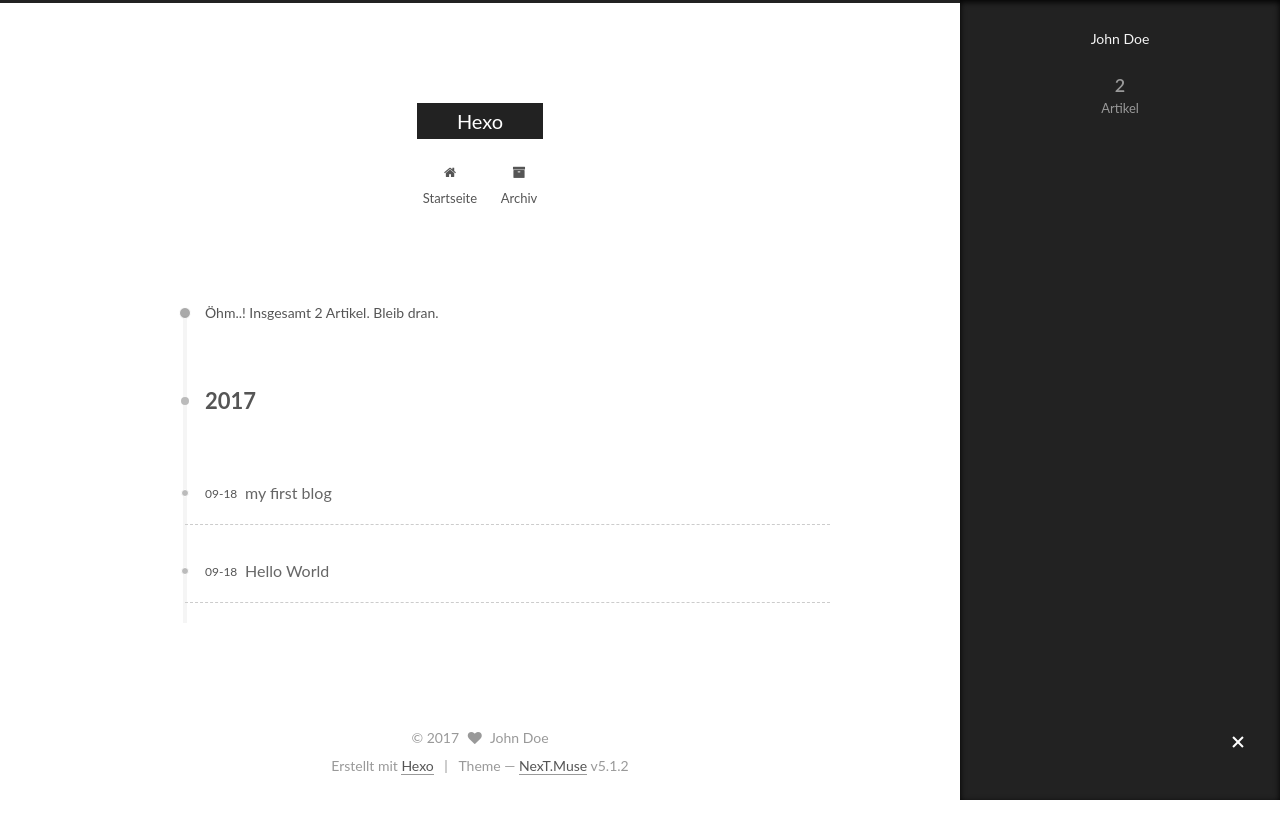
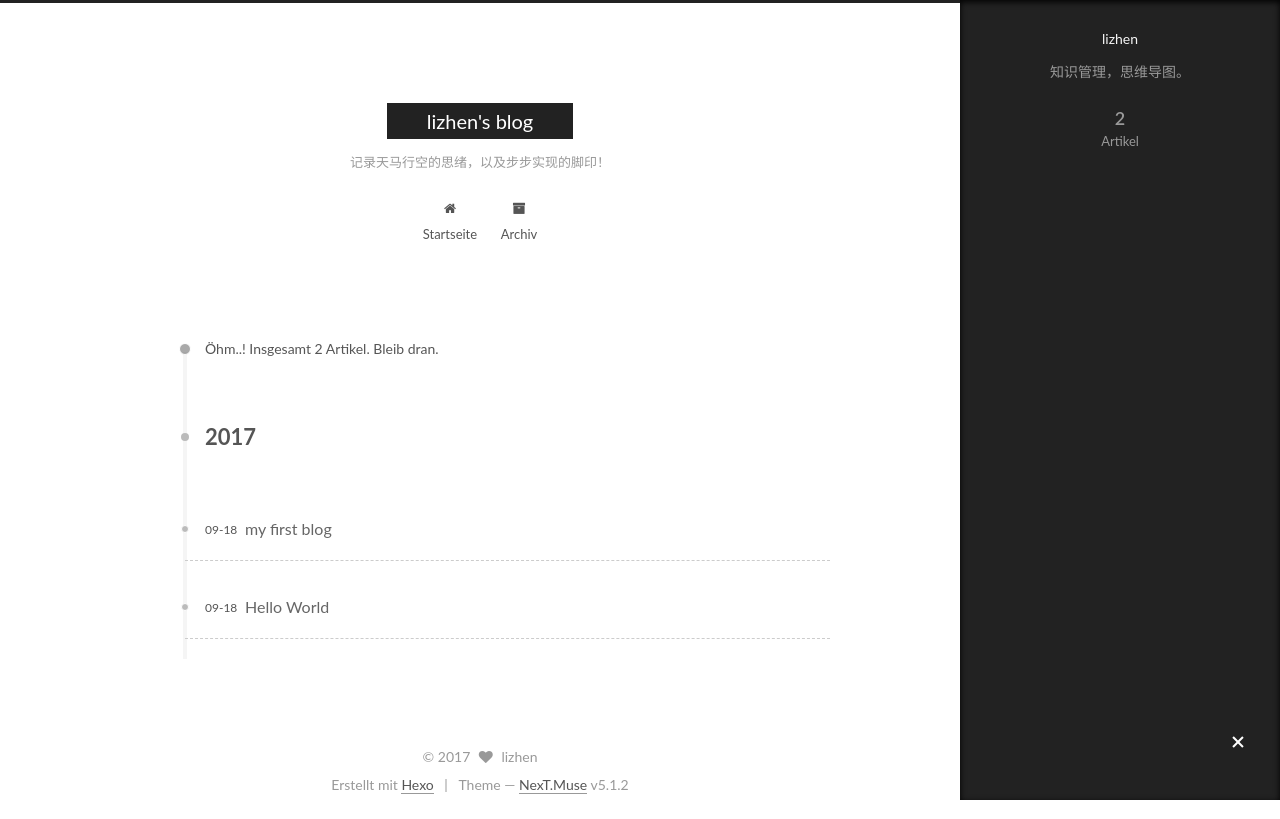
Before and after one commit to lizhen-buaa/lizhen-buaa.github.io, a plain HTML site: page archives/index.html in a window 1280 px wide. Both pictures are taken after a click on the element 1238 px from the left and 743 px from the top of the page. Drawn offline with Linux system fonts and the light colour scheme.

Commit message:
Site updated: 2017-09-19 10:43:21

```diff
--- a/archives/index.html
+++ b/archives/index.html
@@ -5,7 +5,7 @@
 
 
 
-<html class="theme-next muse use-motion" lang="">
+<html class="theme-next muse use-motion" lang="zh-CN">
 <head>
   <meta charset="UTF-8"/>
 <meta http-equiv="X-UA-Compatible" content="IE=edge" />
@@ -69,12 +69,16 @@
 
 
 
+<meta name="description" content="知识管理，思维导图。">
 <meta property="og:type" content="website">
-<meta property="og:title" content="Hexo">
+<meta property="og:title" content="lizhen&#39;s blog">
 <meta property="og:url" content="http://yoursite.com/archives/index.html">
-<meta property="og:site_name" content="Hexo">
+<meta property="og:site_name" content="lizhen&#39;s blog">
+<meta property="og:description" content="知识管理，思维导图。">
+<meta property="og:locale" content="zh-CN">
 <meta name="twitter:card" content="summary">
-<meta name="twitter:title" content="Hexo">
+<meta name="twitter:title" content="lizhen&#39;s blog">
+<meta name="twitter:description" content="知识管理，思维导图。">
 
 
 
@@ -110,7 +114,7 @@
 
 
 
-  <title>Archiv | Hexo</title>
+  <title>Archiv | lizhen's blog</title>
 
 
 
@@ -122,7 +126,7 @@
 
 </head>
 
-<body itemscope itemtype="http://schema.org/WebPage" lang="">
+<body itemscope itemtype="http://schema.org/WebPage" lang="zh-CN">
 
 
 
@@ -140,12 +144,12 @@
     <div class="custom-logo-site-title">
       <a href="/"  class="brand" rel="start">
         <span class="logo-line-before"><i></i></span>
-        <span class="site-title">Hexo</span>
+        <span class="site-title">lizhen's blog</span>
         <span class="logo-line-after"><i></i></span>
       </a>
     </div>
 
-        <p class="site-subtitle"></p>
+        <p class="site-subtitle">记录天马行空的思绪，以及步步实现的脚印！</p>
 
   </div>
 
@@ -339,8 +343,8 @@
       <section class="site-overview sidebar-panel sidebar-panel-active">
         <div class="site-author motion-element" itemprop="author" itemscope itemtype="http://schema.org/Person">
 
-            <p class="site-author-name" itemprop="name">John Doe</p>
-            <p class="site-description motion-element" itemprop="description"></p>
+            <p class="site-author-name" itemprop="name">lizhen</p>
+            <p class="site-description motion-element" itemprop="description">知识管理，思维导图。</p>
         </div>
 
         <nav class="site-state motion-element">
@@ -400,7 +404,7 @@
   <span class="with-love">
     <i class="fa fa-heart"></i>
   </span>
-  <span class="author" itemprop="copyrightHolder">John Doe</span>
+  <span class="author" itemprop="copyrightHolder">lizhen</span>
 
 
 </div>
--- a/css/main.css
+++ b/css/main.css
@@ -1818,7 +1818,7 @@ pre .javascript .function {
   width: 4px;
   height: 4px;
   border-radius: 50%;
-  background: #a1ff45;
+  background: #918530;
 }
 .links-of-blogroll {
   font-size: 13px;
```
Also changed, not shown: 2017/09/18/hello-world/index.html (+12 -11 lines), 2017/09/18/my-first-blog/index.html (+15 -11 lines), archives/2017/09/index.html (+15 -11 lines), archives/2017/index.html (+15 -11 lines), index.html (+19 -15 lines).
